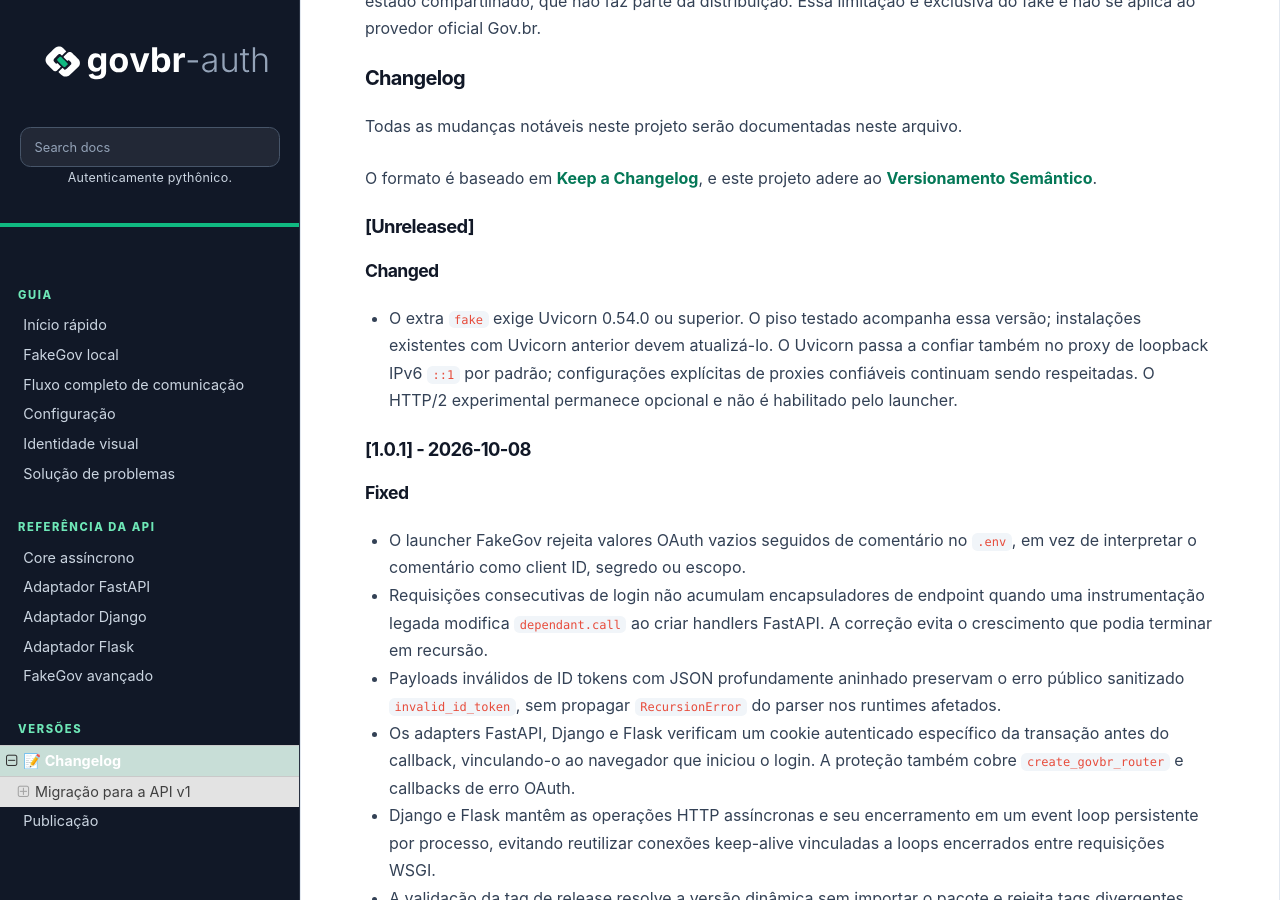
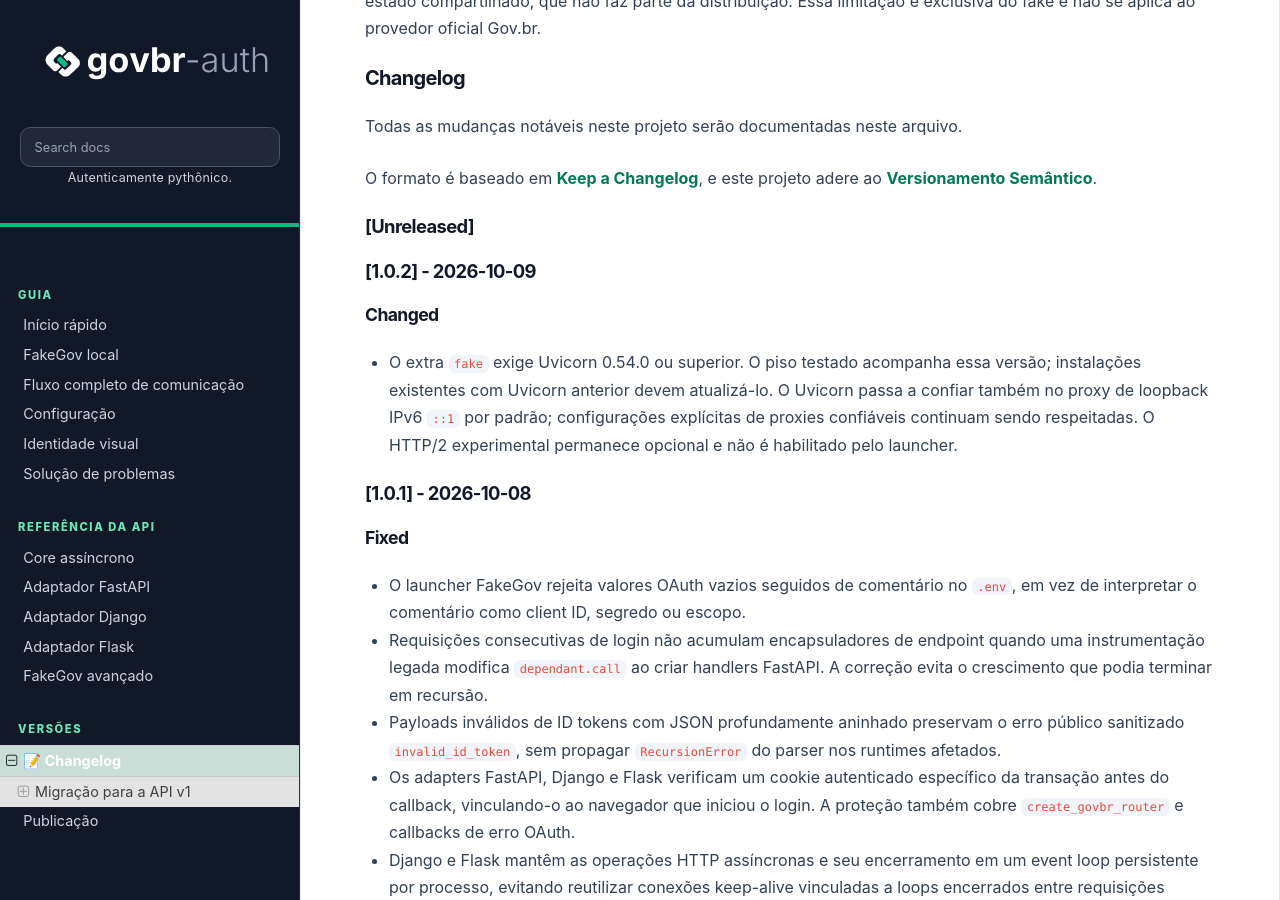
Before and after one commit to cereja-project/govbr_auth, a Sphinx documentation site: the page built from docs/CHANGELOG.rst, in a window 1280 px wide and 900 px high, scrolled down 558 px. Built offline with Sphinx 7.4.7 and the Read the Docs theme 3.1.0, drawn with Linux system fonts in a browser that asks for light colours; some web fonts are replaced.

Commit message:
chore(release): prepare 1.0.2 with Uvicorn minimum

```diff
--- a/CHANGELOG.md
+++ b/CHANGELOG.md
@@ -6,6 +6,8 @@ O formato é baseado em [Keep a Changelog](https://keepachangelog.com/pt-BR/1.0.
 e este projeto adere ao [Versionamento Semântico](https://semver.org/lang/pt-BR/).
 
 ## [Unreleased]
+
+## [1.0.2] - 2026-10-09
 
 ### Changed
 - O extra `fake` exige Uvicorn 0.54.0 ou superior. O piso testado acompanha
--- a/docs/conf.py
+++ b/docs/conf.py
@@ -5,7 +5,7 @@ project = 'GovBR Auth'
 author = 'Joab Leite'
 copyright = f'2026, {author}'
 version = '1.0'  # short version
-release = '1.0.1'  # full version
+release = '1.0.2'  # full version
 
 # General configuration
 extensions = [
--- a/govbr_auth/__init__.py
+++ b/govbr_auth/__init__.py
@@ -4,5 +4,5 @@ from govbr_auth.core.transactions import generate_transaction_secret
 
 __all__ = ("generate_transaction_secret",)
 
-__version__ = "1.0.1"
+__version__ = "1.0.2"
 VERSION = __version__
```
